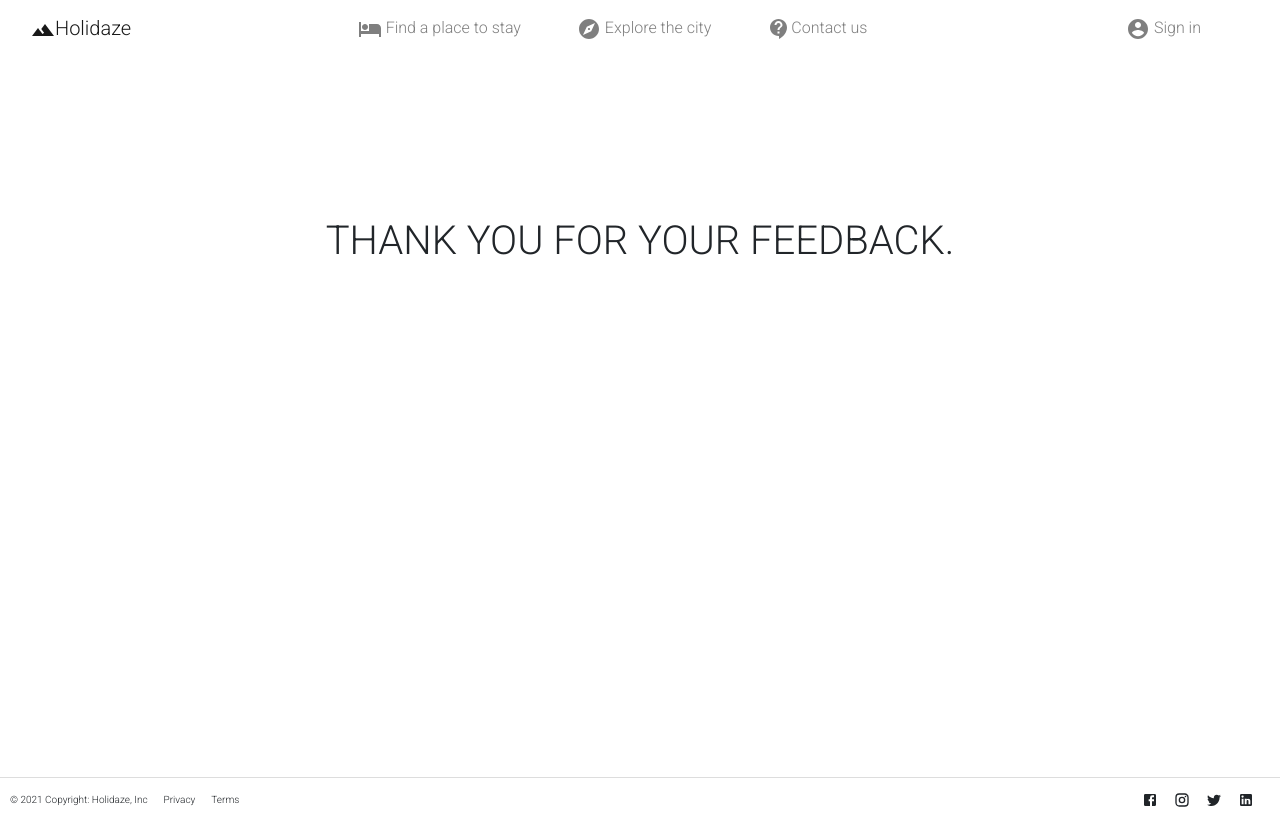
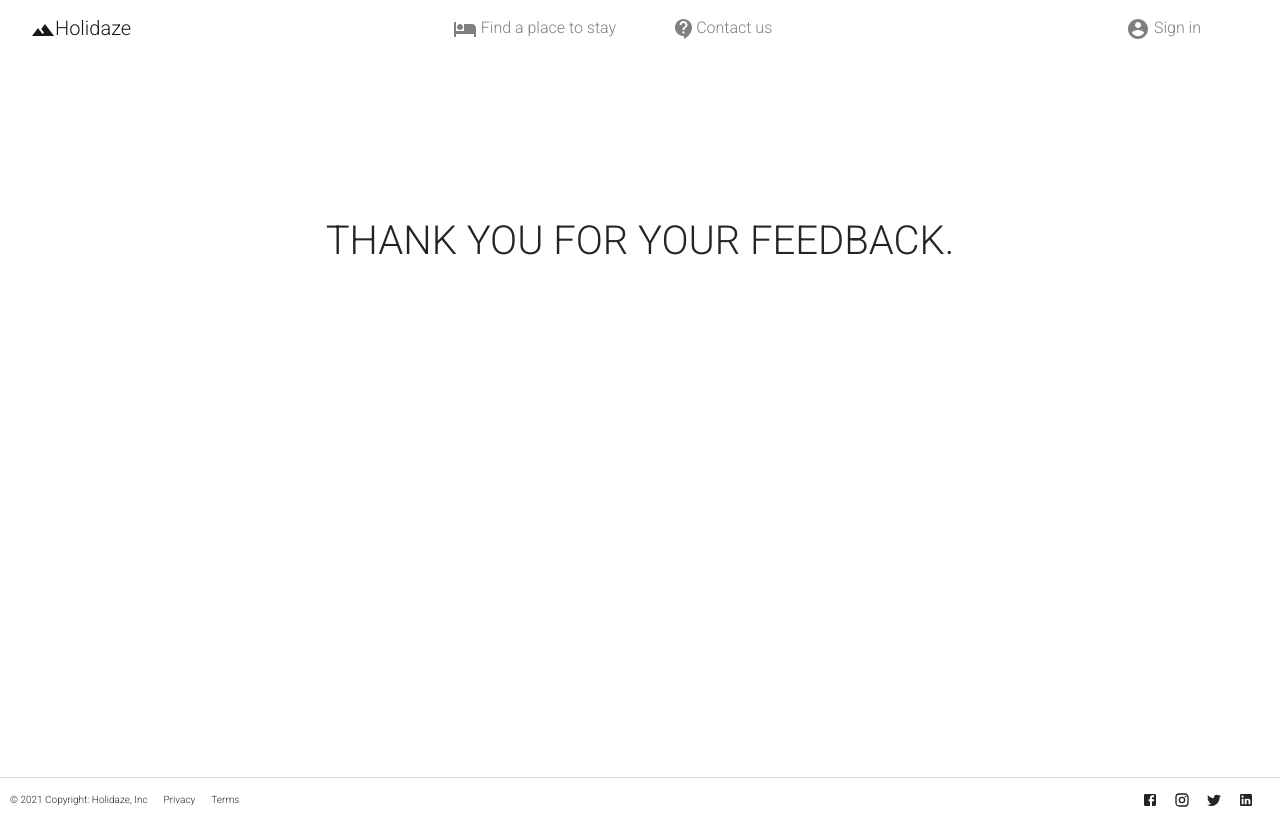
Before and after one commit to FredVaagen/holidaze-project-exam-2-fredrick-vaagen, a Next.js app: page /contact/feedback in a window 1280 px wide. Built offline with nearby package versions, Linux system fonts and the light colour scheme; what @badrap/bar-of-progress would draw is missing.

Commit message:
sadsadas

```diff
--- a/components/navigation/desktop/DesktopNavigation.js
+++ b/components/navigation/desktop/DesktopNavigation.js
@@ -26,11 +26,6 @@ function DesktopNavigation() {
             <Link href="/establishments" passHref>
               <Nav.Link>
                 <HotelIcon /> Find a place to stay
-              </Nav.Link>
-            </Link>
-            <Link href="/explore" passHref>
-              <Nav.Link>
-                <ExploreIcon /> Explore the city
               </Nav.Link>
             </Link>
             <Link href="/contact" passHref>
--- a/components/navigation/mobile/MobileNavigation.js
+++ b/components/navigation/mobile/MobileNavigation.js
@@ -28,11 +28,6 @@ function MobileNavigation() {
           <Link href="/establishments" passHref>
             <Nav.Link>
               <HotelIcon /> Places
-            </Nav.Link>
-          </Link>
-          <Link href="/exploree" passHref>
-            <Nav.Link>
-              <ExploreIcon /> Explore
             </Nav.Link>
           </Link>
           <Link href="/contact" passHref>
```
